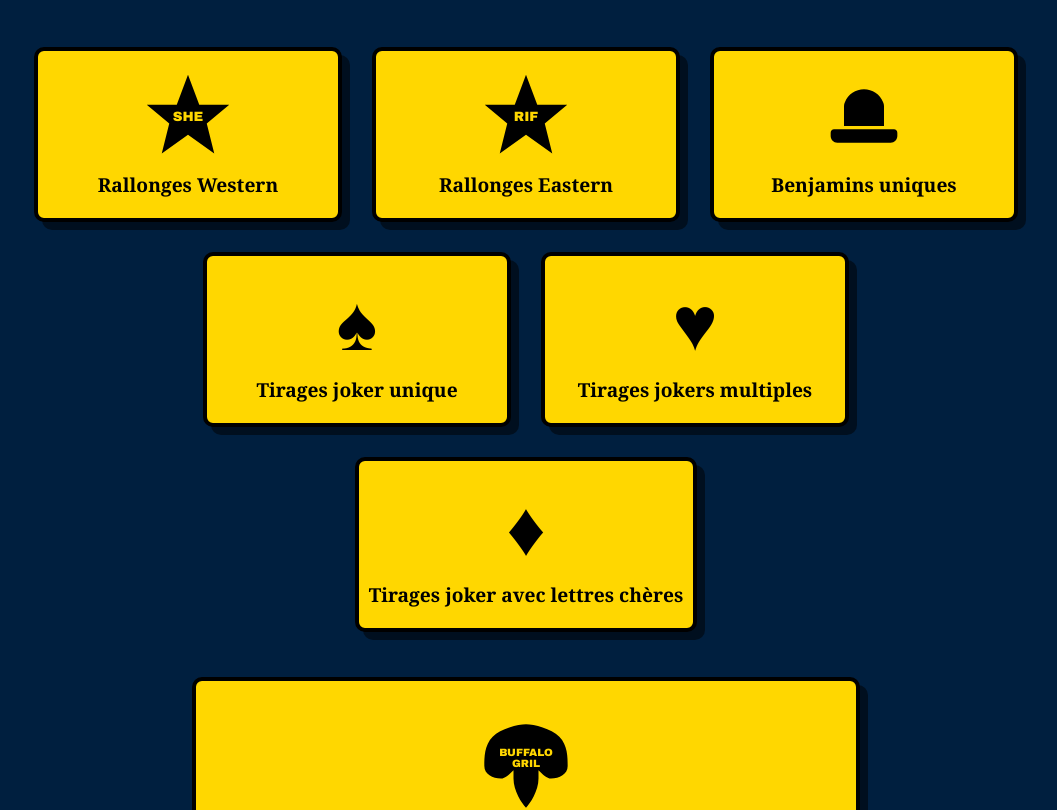
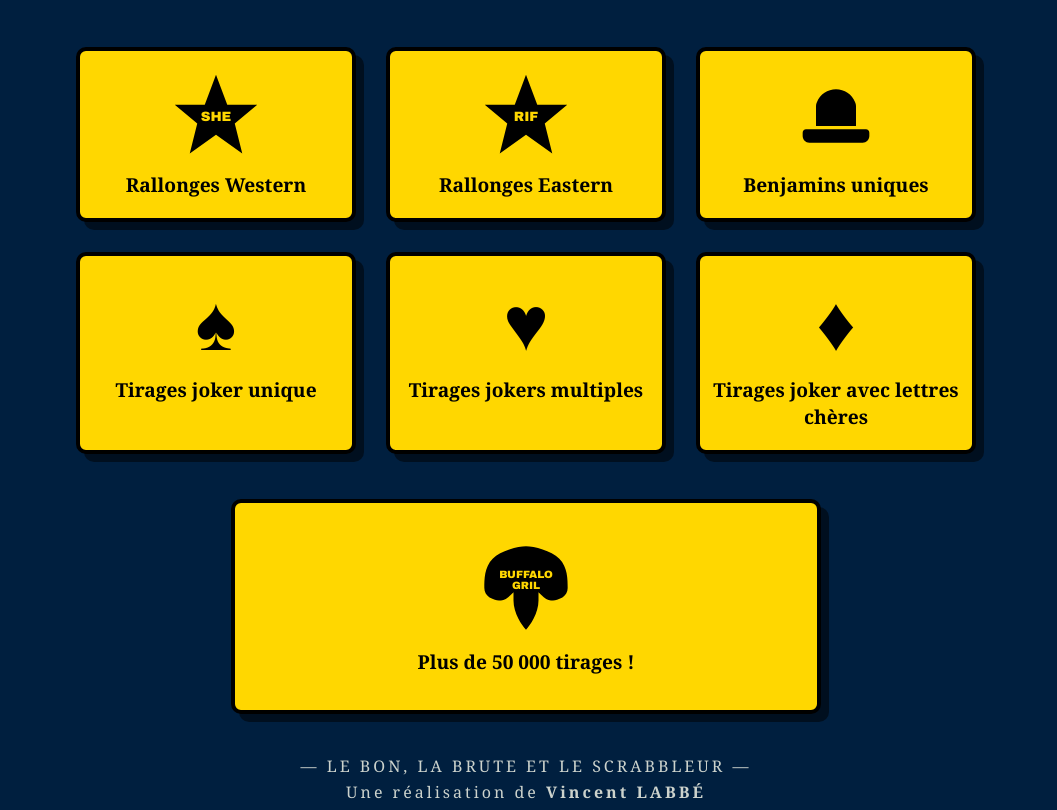
Before and after one commit to Ebounty00/Vincent-Labbe, a plain HTML site: page index.html in a window 1280 px wide. Shown: the part 167-977 px from the top of the page, without its empty margins (114-1171 px from the left). Drawn offline with Linux system fonts and the light colour scheme.

Commit message:
Add files via upload

```diff
--- a/index.html
+++ b/index.html
@@ -34,11 +34,12 @@
         }
 
         .menu {
-            display: flex;
-            flex-wrap: wrap;
+            display: grid;
+            grid-template-columns: repeat(3, 280px); /* 3 colonnes de taille fixe */
+            gap: 30px;
             justify-content: center;
-            gap: 30px;
             max-width: 1000px;
+            width: 100%;
         }
 
         .bouton {
@@ -50,12 +51,13 @@
             font-weight: bold;
             font-size: 1.2em;
             text-decoration: none;
-            min-width: 280px;
+            width: 280px;
             box-shadow: 8px 8px 0px rgba(0,0,0,0.5);
             transition: all 0.2s ease;
             display: flex;
             flex-direction: column;
             align-items: center;
+            box-sizing: border-box;
         }
 
         .bouton:hover {
@@ -86,11 +88,13 @@
 
         .bouton:hover .incrustation { color: #FFFFF0; }
 
-        /* Taille uniforme pour les symboles de cartes */
         .symbole-carte { font-size: 4em; line-height: 1; color: black; }
 
+        /* BOUTON BUFFALO : 2 fois la taille d'un bouton + le gap */
         .large {
-            min-width: 620px;
+            grid-column: 1 / span 3; /* On le place sur la ligne, occupant l'espace de 3 colonnes pour pouvoir le centrer */
+            justify-self: center; /* On le centre horizontalement */
+            width: 590px; /* 280 * 2 + 30px de gap */
             margin-top: 15px;
             padding: 35px 20px;
         }
@@ -105,6 +109,11 @@
             font-size: 1em;
             opacity: 0.8;
             line-height: 1.6;
+        }
+
+        @media (max-width: 960px) {
+            .menu { grid-template-columns: repeat(auto-fit, 280px); }
+            .large { width: 280px; grid-column: auto; }
         }
     </style>
 </head>
```
